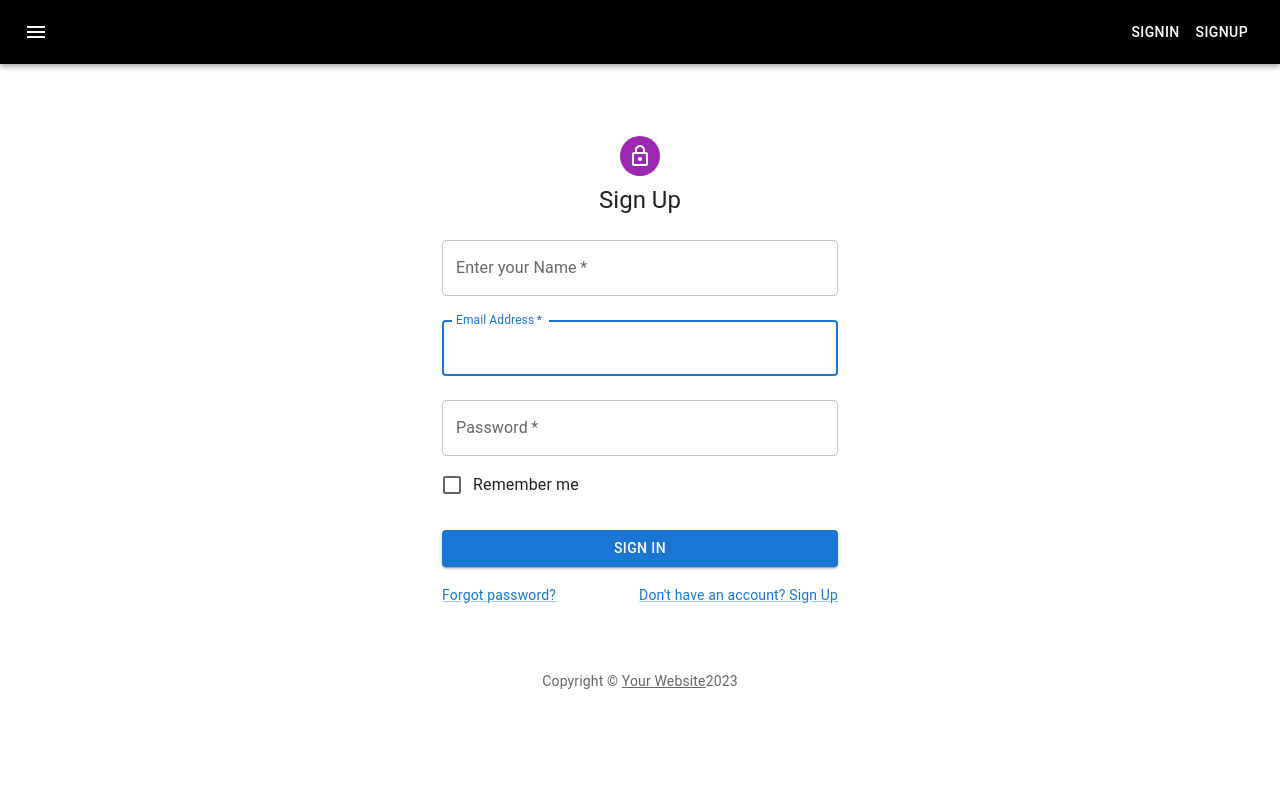
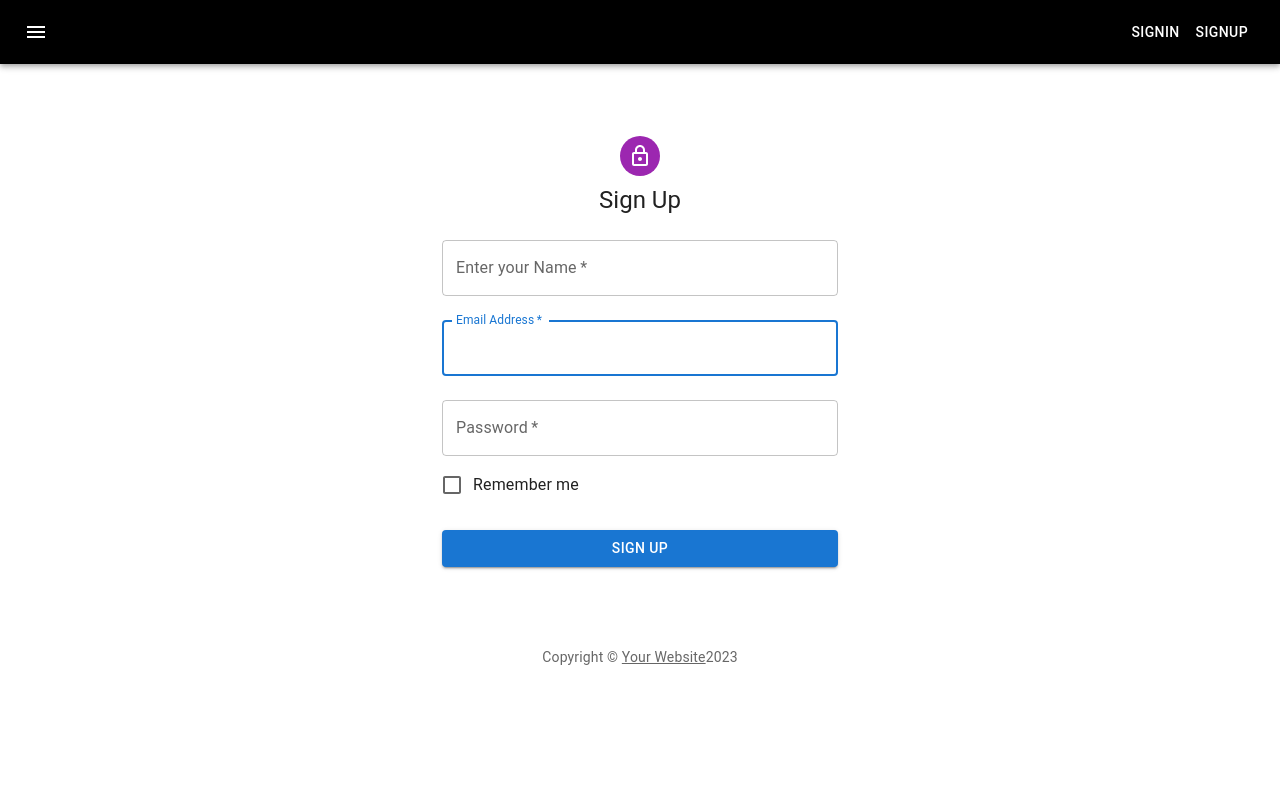
Before and after one commit to ManavMalhotra/notemesh-frontend, a React (Vite) app: page /signup in a window 1280 px wide. Shown: the top 800 px of the page. Built offline with nearby package versions, Linux system fonts and the light colour scheme; no server answers.

Commit message:
fixed typo in pages/SignUp.tsx

```diff
--- a/src/pages/SignUp.tsx
+++ b/src/pages/SignUp.tsx
@@ -122,20 +122,8 @@
               variant="contained"
               sx={{ mt: 3, mb: 2 }}
             >
-              Sign In
+              Sign Up
             </Button>
-            <Grid container>
-              <Grid item xs>
-                <Link href="#" variant="body2">
-                  Forgot password?
-                </Link>
-              </Grid>
-              <Grid item>
-                <Link href="#" variant="body2">
-                  {"Don't have an account? Sign Up"}
-                </Link>
-              </Grid>
-            </Grid>
           </Box>
         </Box>
         <Copyright sx={{ mt: 8, mb: 4 }} />
```
